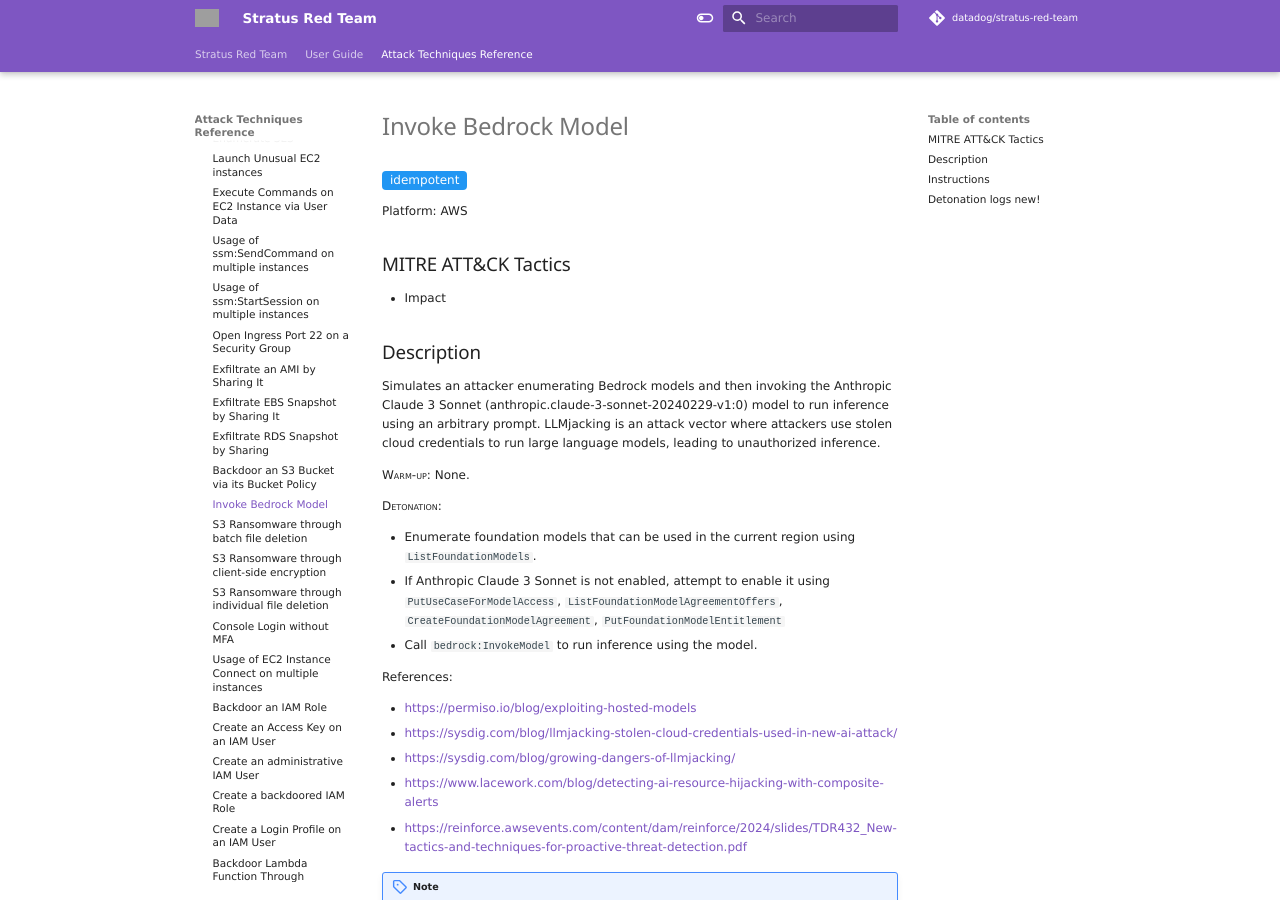
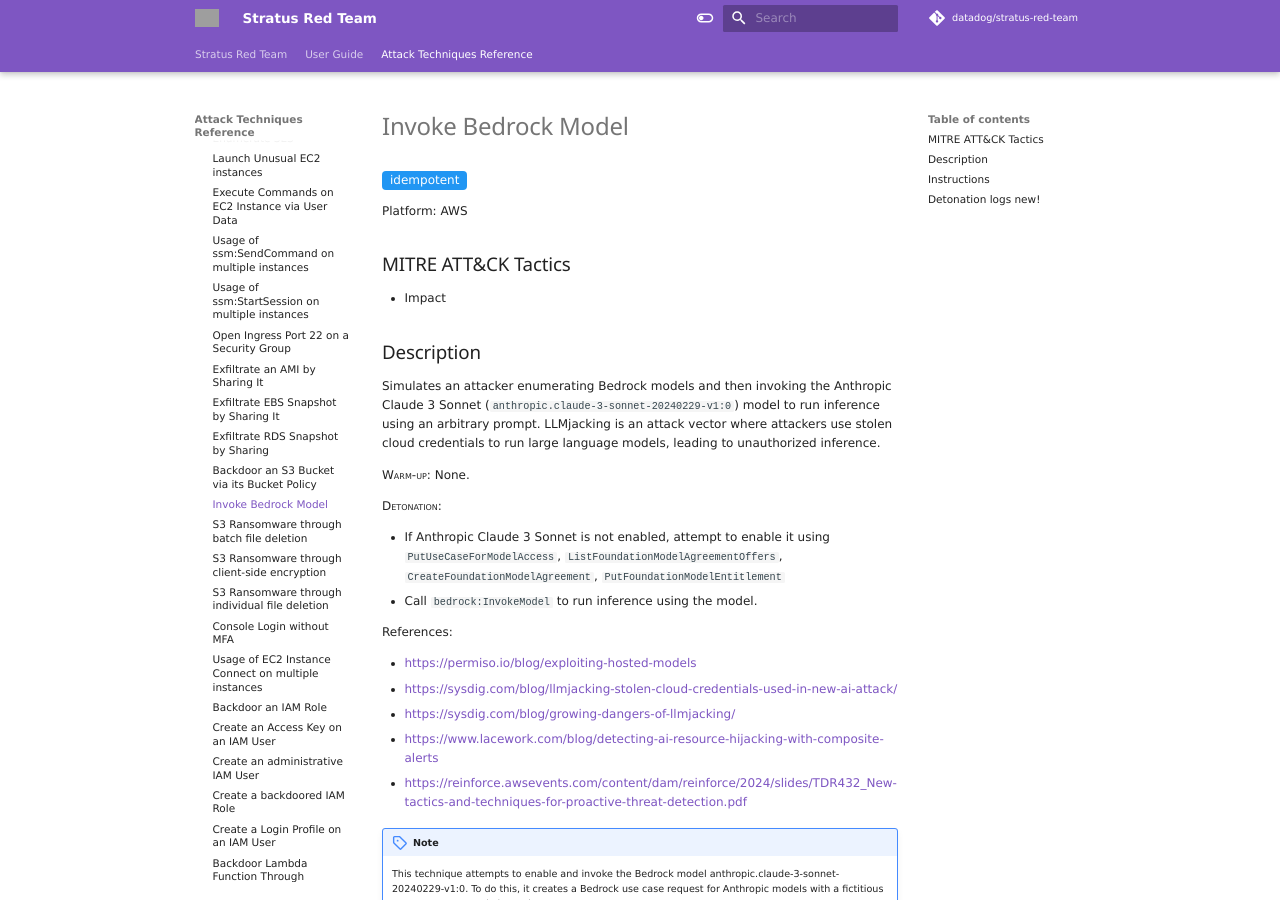
Before and after one commit to DataDog/stratus-red-team, an MkDocs documentation site: the page built from docs/attack-techniques/AWS/aws.impact.bedrock-invoke-model.md, in a window 1280 px wide and 900 px high. Built offline with MkDocs 1.6.1 and Material for MkDocs 9.7.7, drawn with Linux system fonts in a browser that asks for light colours; nearby versions of some CDN libraries; library files that are not in the unit come from our copies; comment, search, counter and statistics services are not loaded; grey boxes are pictures that could not be loaded.

Commit message:
fix docs

```diff
--- a/docs/attack-techniques/AWS/aws.impact.bedrock-invoke-model.md
+++ b/docs/attack-techniques/AWS/aws.impact.bedrock-invoke-model.md
@@ -17,13 +17,12 @@
 ## Description
 
 
-Simulates an attacker enumerating Bedrock models and then invoking the Anthropic Claude 3 Sonnet (anthropic.claude-3-sonnet-20240229-v1:0) model to run inference using an arbitrary prompt. LLMjacking is an attack vector where attackers use stolen cloud credentials to run large language models, leading to unauthorized inference.
+Simulates an attacker enumerating Bedrock models and then invoking the Anthropic Claude 3 Sonnet (<code>anthropic.claude-3-sonnet-20240229-v1:0</code>) model to run inference using an arbitrary prompt. LLMjacking is an attack vector where attackers use stolen cloud credentials to run large language models, leading to unauthorized inference.
 
 <span style="font-variant: small-caps;">Warm-up</span>: None.
 
 <span style="font-variant: small-caps;">Detonation</span>:
 
-- Enumerate foundation models that can be used in the current region using <code>ListFoundationModels</code>.
 - If Anthropic Claude 3 Sonnet is not enabled, attempt to enable it using <code>PutUseCaseForModelAccess</code>, <code>ListFoundationModelAgreementOffers</code>, <code>CreateFoundationModelAgreement</code>, <code>PutFoundationModelEntitlement</code>
 - Call <code>bedrock:InvokeModel</code> to run inference using the model.
 
```
Also changed, not shown: 1 other file.
